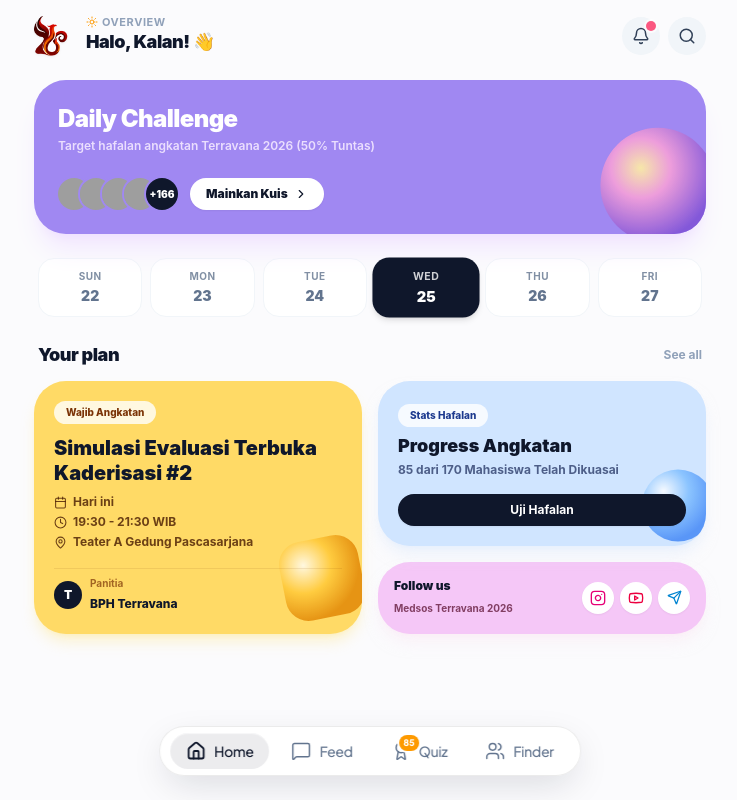
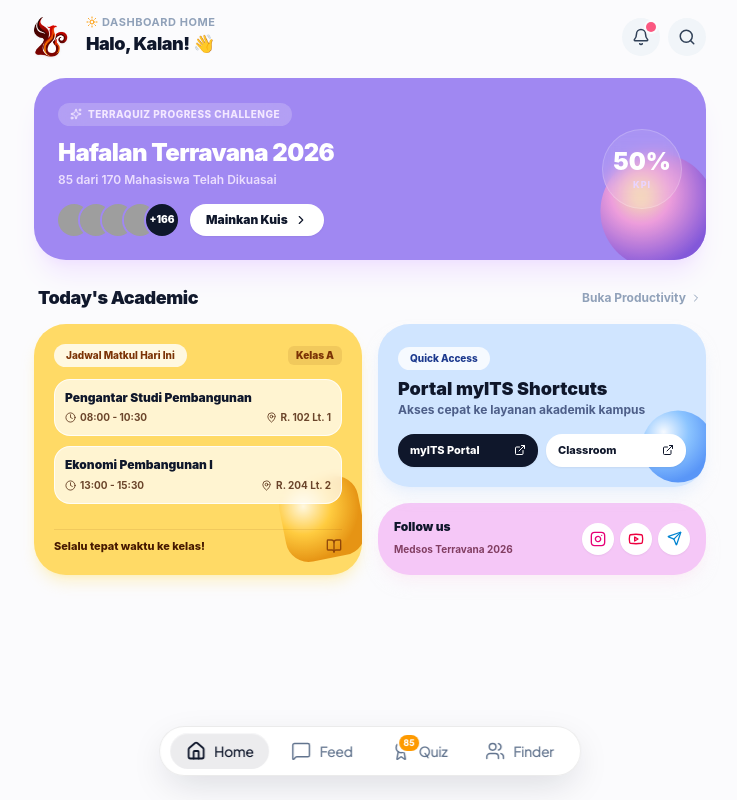
Before and after one commit to shagyaero-sudo/myTerravana, a React (Vite) app: page / in a window 1280 px wide. Shown: the whole page, without its empty margins (270-1007 px from the left). Built offline with nearby package versions, Linux system fonts and the light colour scheme; grey boxes are pictures that could not be loaded.

Commit message:
ui pastel 1

```diff
--- a/src/components/DashboardView.tsx
+++ b/src/components/DashboardView.tsx
@@ -15,10 +15,10 @@ import {
   Edit3,
   Sun,
   ShieldCheck,
+  ExternalLink,
+  BookOpen,
   Award,
-  AlertTriangle,
-  Trophy,
-  Users,
+  Sparkles,
 } from 'lucide-react';
 import { StudentUser } from '../types';
 
@@ -37,6 +37,15 @@ export interface AgendaData {
   location: string;
   organizer: string;
   tag: string;
+}
+
+interface ClassScheduleItem {
+  id: string;
+  subject: string;
+  time: string;
+  room: string;
+  lecturer: string;
+  code: string;
 }
 
 interface DashboardViewProps {
@@ -67,23 +76,32 @@ export const DashboardView: React.FC<DashboardViewProps> = ({
   onEditAgenda,
 }) => {
   const [isDetailAnnouncementOpen, setIsDetailAnnouncementOpen] = useState(false);
-  const [selectedDate, setSelectedDate] = useState('25');
 
   const kpiPercentage = Math.round((masteredCount / totalStudents) * 100);
   const topMasteredStudents = students.filter((s) => s.mastered).slice(0, 4);
 
-  // Strip Tanggal Mingguan
-  const weekDays = [
-    { day: 'Sun', date: '22' },
-    { day: 'Mon', date: '23' },
-    { day: 'Tue', date: '24' },
-    { day: 'Wed', date: '25' },
-    { day: 'Thu', date: '26' },
-    { day: 'Fri', date: '27' },
+  // Sample data jadwal kuliah harian (Hari Ini)
+  const todayClasses: ClassScheduleItem[] = [
+    {
+      id: 'c1',
+      subject: 'Pengantar Studi Pembangunan',
+      time: '08:00 - 10:30',
+      room: 'R. 102 Lt. 1',
+      lecturer: 'Tim Dosen PSP',
+      code: 'A',
+    },
+    {
+      id: 'c2',
+      subject: 'Ekonomi Pembangunan I',
+      time: '13:00 - 15:30',
+      room: 'R. 204 Lt. 2',
+      lecturer: 'Dr. Ir. Budi Santoso',
+      code: 'A',
+    },
   ];
 
   return (
-    <div id="dashboard-view-root" className="max-w-2xl mx-auto space-y-6 pt-2 pb-36 font-sans">
+    <div id="dashboard-view-root" className="max-w-2xl mx-auto space-y-5 pt-2 pb-36 font-sans">
       {/* 1. TOP BAR: LOGO ANGKATAN & AVATAR PROFIL + BPH TOGGLE */}
       <div className="flex items-center justify-between">
         <div className="flex items-center gap-3">
@@ -97,11 +115,11 @@ export const DashboardView: React.FC<DashboardViewProps> = ({
           <div>
             <div className="flex items-center gap-1 text-[11px] font-bold uppercase tracking-wider text-slate-400 leading-none">
               <Sun size={12} className="text-amber-500" />
-              <span>Overview</span>
+              <span>Dashboard Home</span>
             </div>
             <h1
               onClick={onToggleOfficerMode}
-              className="text-lg font-black tracking-tight text-slate-900 cursor-pointer hover:text-indigo-600 transition-colors flex items-center gap-1.5"
+              className="text-lg font-black tracking-tight text-slate-900 cursor-pointer hover:text-indigo-600 transition-colors flex items-center gap-1.5 mt-0.5"
               title={currentUser.is_officer ? 'Mode BPH Aktif (Klik untuk matikan)' : 'Klik untuk masuk mode BPH'}
             >
               <span>Halo, {currentUser.nickname}! 👋</span>
@@ -115,7 +133,7 @@ export const DashboardView: React.FC<DashboardViewProps> = ({
         <div className="flex items-center gap-2">
           {currentUser.is_officer && (
             <span className="px-2.5 py-1 rounded-full text-[10px] font-extrabold bg-slate-900 text-white shadow-xs">
-              BPH / OFFICER
+              BPH
             </span>
           )}
           <button
@@ -138,7 +156,7 @@ export const DashboardView: React.FC<DashboardViewProps> = ({
         </div>
       </div>
 
-      {/* 2. HERO BANNER UNGU (DAILY CHALLENGE / TERRAQUIZ KPI) */}
+      {/* 2. PROGRESS CHALLENGE TERRAQUIZ (HERO BANNER - EVERNOTE SOFT CLAY STYLE) */}
       <div
         onClick={() => onNavigateTab('terraquiz')}
         className="relative bg-[#A088F2] rounded-[32px] p-6 text-white shadow-xl shadow-purple-200/50 overflow-hidden cursor-pointer group transition-all hover:scale-[1.005]"
@@ -164,18 +182,24 @@ export const DashboardView: React.FC<DashboardViewProps> = ({
           </svg>
         </motion.div>
 
-        <div className="relative z-10 space-y-4">
+        <div className="relative z-10 flex flex-col sm:flex-row sm:items-center justify-between gap-4">
+          <div className="space-y-3">
+            <div className="inline-flex items-center gap-1.5 px-3 py-1 rounded-full bg-white/20 text-[10px] font-extrabold uppercase tracking-wider text-purple-100 backdrop-blur-md">
+              <Sparkles size={12} />
+              <span>Terraquiz Progress Challenge</span>
+            </div>
+
             <div>
               <h3 className="text-2xl font-black tracking-tight leading-tight">
-              Daily Challenge
+                Hafalan Terravana 2026
               </h3>
               <p className="text-xs font-semibold text-purple-100/90 mt-1">
-              Target hafalan angkatan Terravana 2026 ({kpiPercentage}% Tuntas)
+                {masteredCount} dari {totalStudents} Mahasiswa Telah Dikuasai
               </p>
             </div>
 
-          {/* Stack Avatar Pendaftar / Mastered */}
-          <div className="flex items-center gap-3 pt-2">
+            {/* Stack Avatar */}
+            <div className="flex items-center gap-3 pt-1">
               <div className="flex -space-x-2.5 overflow-hidden">
                 {topMasteredStudents.length > 0
                   ? topMasteredStudents.map((st) => (
@@ -226,53 +250,38 @@ export const DashboardView: React.FC<DashboardViewProps> = ({
               </button>
             </div>
           </div>
+
+          {/* EVERNOTE PROGRESS CIRCLE WIDGET */}
+          <div className="shrink-0 flex items-center justify-center">
+            <div className="relative w-20 h-20 rounded-full bg-white/10 border border-white/20 flex flex-col items-center justify-center backdrop-blur-sm">
+              <span className="text-2xl font-black">{kpiPercentage}%</span>
+              <span className="text-[9px] font-extrabold uppercase tracking-widest text-purple-200">
+                KPI
+              </span>
+            </div>
+          </div>
+        </div>
       </div>
 
-      {/* 3. HORIZONTAL DATE STRIP */}
-      <div className="flex items-center justify-between gap-2 px-1">
-        {weekDays.map((item) => {
-          const isActive = selectedDate === item.date;
-          return (
-            <button
-              key={item.date}
-              type="button"
-              onClick={() => setSelectedDate(item.date)}
-              className={`flex-1 flex flex-col items-center py-2.5 rounded-2xl transition-all ${
-                isActive
-                  ? 'bg-slate-900 text-white shadow-md scale-105 font-bold'
-                  : 'bg-white text-slate-500 hover:bg-slate-50 border border-slate-100'
-              }`}
-            >
-              <span className="text-[10px] font-bold uppercase tracking-wider opacity-80">
-                {item.day}
-              </span>
-              <span className="text-sm font-black mt-0.5">{item.date}</span>
-            </button>
-          );
-        })}
-      </div>
-
-      {/* 4. ASYMMETRIC GRID CARDS (YOUR PLAN / HIGHLIGHTS) */}
-      <div className="space-y-3">
+      {/* 3. BENTO CARDS SECTION (JADWAL MATKUL & MYITS SHORTCUTS) */}
+      <div className="space-y-3 pt-1">
         <div className="flex items-center justify-between px-1">
           <h3 className="text-lg font-black text-slate-900 tracking-tight">
-            Your plan
+            Today's Academic
           </h3>
           <button
             type="button"
-            onClick={() => setIsDetailAnnouncementOpen(true)}
-            className="text-xs font-bold text-slate-400 hover:text-slate-800 transition-colors"
+            onClick={() => onNavigateTab('tasks')}
+            className="text-xs font-bold text-slate-400 hover:text-slate-800 transition-colors flex items-center gap-1"
           >
-            See all
+            <span>Buka Productivity</span>
+            <ChevronRight size={12} />
           </button>
         </div>
 
         <div className="grid grid-cols-1 sm:grid-cols-2 gap-4">
-          {/* KARTU KUNING PASTEL (AGENDA UTAMA TERDEKAT) */}
-          <div
-            onClick={() => onNavigateTab('terrafinder')}
-            className="relative bg-[#FFDA66] rounded-[32px] p-5 text-slate-900 shadow-lg shadow-amber-200/40 flex flex-col justify-between space-y-4 overflow-hidden cursor-pointer hover:scale-[1.01] transition-transform"
-          >
+          {/* KARTU KUNING PASTEL (JADWAL MATKUL HARIAN) */}
+          <div className="relative bg-[#FFDA66] rounded-[32px] p-5 text-slate-900 shadow-lg shadow-amber-200/40 flex flex-col justify-between space-y-4 overflow-hidden">
             {/* Animated Soft Clay Gem SVG */}
             <motion.div
               animate={{
@@ -297,63 +306,49 @@ export const DashboardView: React.FC<DashboardViewProps> = ({
             <div className="relative z-10 space-y-3">
               <div className="flex items-center justify-between">
                 <span className="inline-block px-3 py-1 rounded-full bg-white/80 text-[10px] font-extrabold text-amber-900">
-                  {agendas[0]?.tag || 'Wajib Angkatan'}
+                  Jadwal Matkul Hari Ini
                 </span>
-                {currentUser.is_officer && onEditAgenda && agendas[0] && (
-                  <button
-                    type="button"
-                    onClick={(e) => {
-                      e.stopPropagation();
-                      onEditAgenda(agendas[0]);
-                    }}
-                    className="p-1 rounded-full bg-white/80 hover:bg-white text-slate-800 transition-colors"
-                    title="Edit Agenda"
-                  >
-                    <Edit3 size={12} />
-                  </button>
-                )}
+                <span className="text-[10px] font-black bg-amber-900/10 text-amber-900 px-2 py-0.5 rounded-md">
+                  Kelas {currentUser.class_code || 'A'}
+                </span>
               </div>
 
-              <div>
-                <h4 className="text-xl font-black leading-tight">
-                  {agendas[0]?.title || 'Sidang Pleno Terravana 2026'}
+              <div className="space-y-2.5">
+                {todayClasses.map((item) => (
+                  <div
+                    key={item.id}
+                    className="p-2.5 rounded-2xl bg-white/70 border border-white/80 backdrop-blur-xs space-y-1"
+                  >
+                    <h4 className="text-xs font-black text-slate-900 leading-snug">
+                      {item.subject}
                     </h4>
-                <div className="mt-2 space-y-1 text-xs font-bold text-amber-950/80">
-                  <div className="flex items-center gap-1.5">
-                    <Calendar size={13} />
-                    <span>{agendas[0]?.date || '25 Nov. 2026'}</span>
+                    <div className="flex items-center justify-between text-[10px] font-bold text-amber-950/80">
+                      <div className="flex items-center gap-1">
+                        <Clock size={11} />
+                        <span>{item.time}</span>
                       </div>
-                  <div className="flex items-center gap-1.5">
-                    <Clock size={13} />
-                    <span>{agendas[0]?.time || '14:00 - 15:00'}</span>
-                  </div>
-                  <div className="flex items-center gap-1.5">
-                    <MapPin size={13} />
-                    <span>{agendas[0]?.location || 'Auditorium ITS'}</span>
+                      <div className="flex items-center gap-1">
+                        <MapPin size={11} />
+                        <span>{item.room}</span>
                       </div>
                     </div>
                   </div>
-            </div>
-
-            <div className="relative z-10 pt-2 flex items-center gap-2 border-t border-amber-900/10">
-              <div className="w-7 h-7 rounded-full bg-slate-900 text-white flex items-center justify-center text-xs font-black">
-                T
-              </div>
-              <div>
-                <span className="text-[10px] font-bold text-amber-900/70 block leading-tight">Panitia</span>
-                <span className="text-xs font-extrabold text-slate-900">{agendas[0]?.organizer || 'BPH Terravana'}</span>
-              </div>
+                ))}
               </div>
             </div>
 
-          {/* RIGHT COLUMN */}
+            <div className="relative z-10 pt-2 flex items-center justify-between border-t border-amber-900/10">
+              <span className="text-[11px] font-extrabold text-amber-950">
+                Selalu tepat waktu ke kelas!
+              </span>
+              <BookOpen size={16} className="text-amber-900 opacity-80" />
+            </div>
+          </div>
+
+          {/* RIGHT COLUMN: SHORTCUT MYITS PORTAL & AGENDA UTAMA */}
           <div className="space-y-4 flex flex-col justify-between">
-            {/* KARTU BIRU MUDA (BALANCE / STATS) */}
-            <div
-              onClick={() => onNavigateTab('terraquiz')}
-              className="relative bg-[#D0E5FF] rounded-[32px] p-5 text-slate-900 shadow-lg shadow-blue-100/50 flex-1 flex flex-col justify-between space-y-3 overflow-hidden cursor-pointer hover:scale-[1.01] transition-transform"
-            >
-              {/* Animated Floating Sphere */}
+            {/* KARTU BIRU MUDA (MYITS PORTAL SHORTCUTS) */}
+            <div className="relative bg-[#D0E5FF] rounded-[32px] p-5 text-slate-900 shadow-lg shadow-blue-100/50 flex-1 flex flex-col justify-between space-y-3 overflow-hidden">
               <motion.div
                 animate={{
                   y: [0, -8, 0],
@@ -375,34 +370,43 @@ export const DashboardView: React.FC<DashboardViewProps> = ({
 
               <div className="relative z-10 space-y-2">
                 <span className="inline-block px-3 py-1 rounded-full bg-white/80 text-[10px] font-extrabold text-blue-900">
-                  Stats Hafalan
+                  Quick Access
                 </span>
 
                 <div>
                   <h4 className="text-lg font-black leading-tight">
-                    Progress Angkatan
+                    Portal myITS Shortcuts
                   </h4>
-                  <p className="text-xs font-bold text-blue-950/70 mt-1">
-                    {masteredCount} dari {totalStudents} Mahasiswa Telah Dikuasai
+                  <p className="text-xs font-bold text-blue-950/70 mt-0.5">
+                    Akses cepat ke layanan akademik kampus
                   </p>
                 </div>
               </div>
 
-              <div className="relative z-10 pt-1">
-                <button
-                  type="button"
-                  onClick={(e) => {
-                    e.stopPropagation();
-                    onNavigateTab('terraquiz');
-                  }}
-                  className="w-full py-2 rounded-2xl bg-slate-900 text-white text-xs font-bold hover:bg-slate-800 transition-colors shadow-xs"
+              {/* Action Buttons Redirect Portal */}
+              <div className="relative z-10 grid grid-cols-2 gap-2 pt-1">
+                <a
+                  href="https://my.its.ac.id"
+                  target="_blank"
+                  rel="noreferrer"
+                  className="py-2 px-3 rounded-2xl bg-slate-900 text-white text-[11px] font-extrabold hover:bg-slate-800 transition-colors shadow-xs flex items-center justify-between"
                 >
-                  Uji Hafalan
-                </button>
+                  <span>myITS Portal</span>
+                  <ExternalLink size={12} />
+                </a>
+                <a
+                  href="https://classroom.google.com"
+                  target="_blank"
+                  rel="noreferrer"
+                  className="py-2 px-3 rounded-2xl bg-white text-slate-900 text-[11px] font-extrabold hover:bg-slate-50 transition-colors shadow-xs flex items-center justify-between"
+                >
+                  <span>Classroom</span>
+                  <ExternalLink size={12} />
+                </a>
               </div>
             </div>
 
-            {/* KARTU PINK PASTEL (MEDIA SOSIAL) */}
+            {/* KARTU PINK PASTEL (MEDIA SOSIAL ANGKATAN) */}
             <div className="bg-[#F5C7F7] rounded-[32px] p-4 text-slate-900 shadow-lg shadow-pink-100/50 flex items-center justify-between gap-3">
               <div>
                 <span className="text-xs font-black block">Follow us</span>
@@ -440,7 +444,7 @@ export const DashboardView: React.FC<DashboardViewProps> = ({
         </div>
       </div>
 
-      {/* MODAL DETAIL PENGUMUMAN FULL */}
+      {/* MODAL DETAIL PENGUMUMAN */}
       <AnimatePresence>
         {isDetailAnnouncementOpen && (
           <div className="fixed inset-0 z-50 flex items-center justify-center p-4 bg-slate-900/40 backdrop-blur-sm">
```
Lines whose indentation alone changed are shown as unchanged.
